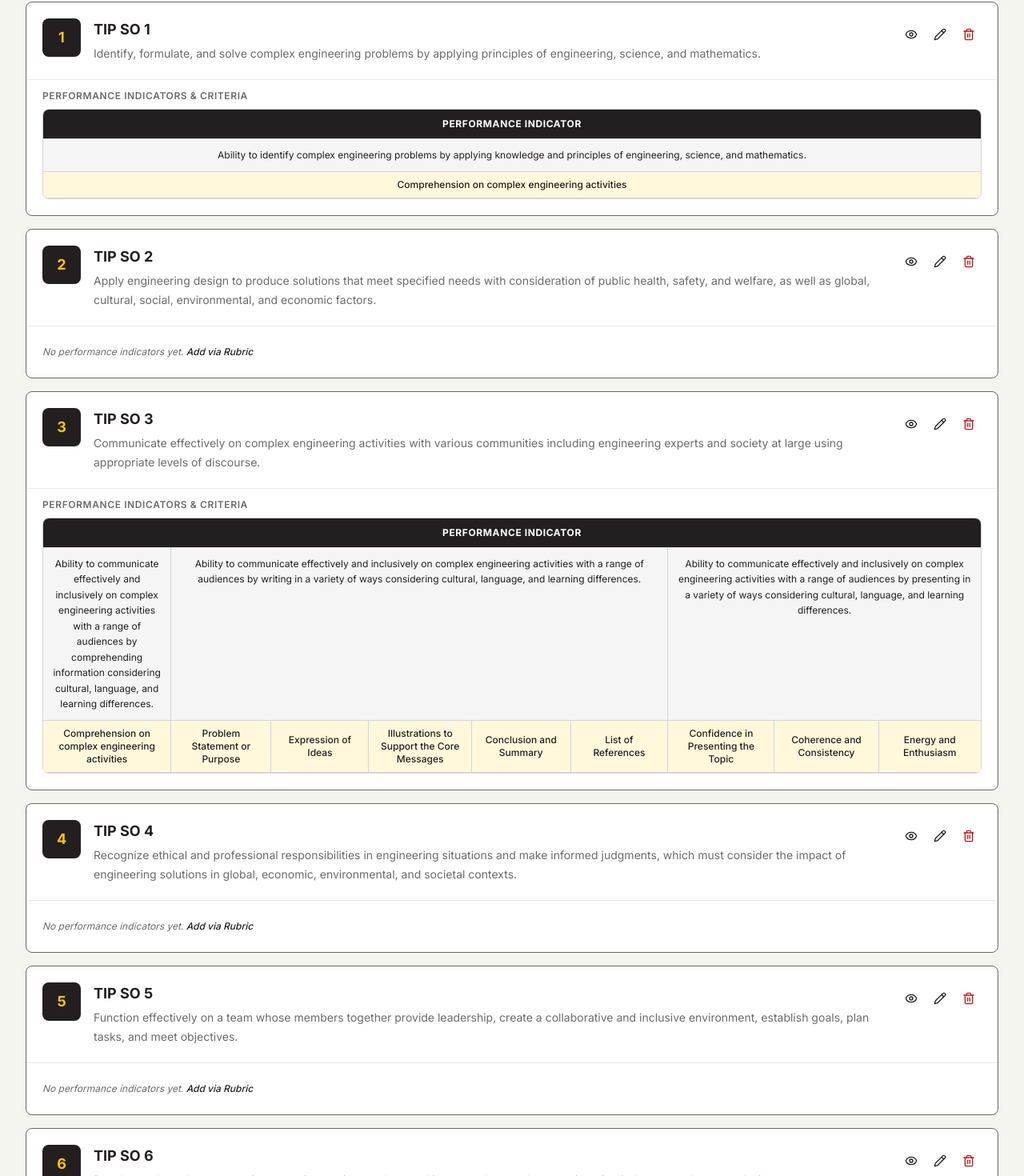
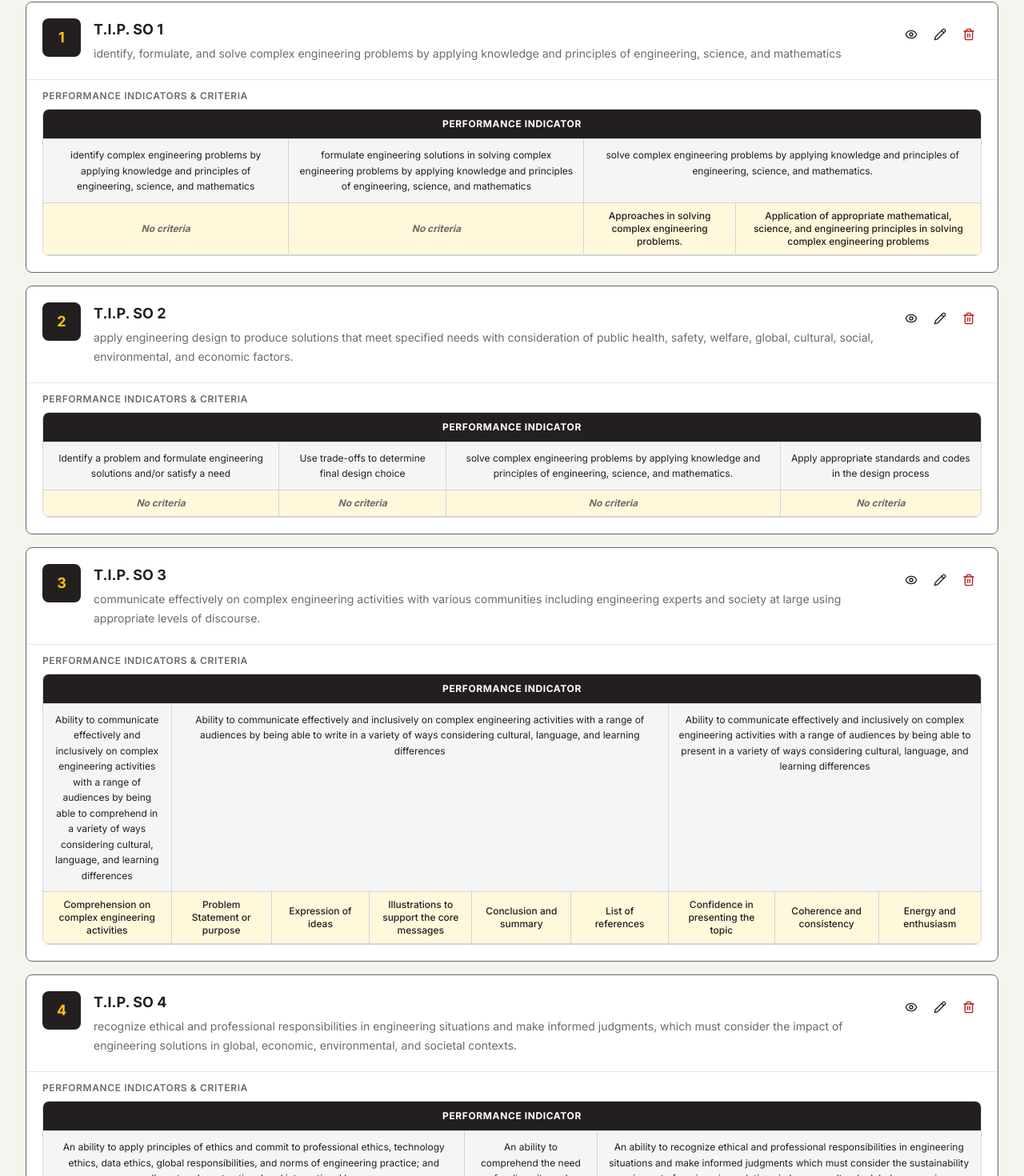
Before and after one commit to mrabaajr/Students-Outcomes-Assessment-System, a React (Vite) app in the folder frontend/: page /programchair/student-outcomes in a window 1280 px wide. Shown: the part 473-1943 px from the top of the page at 80% size. Built offline with nearby package versions, Linux system fonts and the light colour scheme; sample sign-in values are in the browser's storage.

Commit message:
SO population

```diff
--- a/frontend/src/data/studentOutcomes.js
+++ b/frontend/src/data/studentOutcomes.js
@@ -1,78 +1,153 @@
 export const generateId = () => crypto.randomUUID();
+
+const buildCriteria = (criteria = []) =>
+  criteria.map((criterion) => ({
+    id: generateId(),
+    name: criterion,
+  }));
+
+const buildIndicator = (description, criteria = []) => ({
+  id: generateId(),
+  description,
+  criteria: buildCriteria(criteria),
+});
 
 export const initialStudentOutcomes = [
   {
     id: generateId(),
     number: 1,
-    title: "TIP SO 1",
-    description: "Identify, formulate, and solve complex engineering problems by applying principles of engineering, science, and mathematics.",
+    title: "T.I.P. SO 1",
+    description:
+      "identify, formulate, and solve complex engineering problems by applying knowledge and principles of engineering, science, and mathematics",
     indicators: [
-      {
-        id: generateId(),
-        description: "Ability to identify complex engineering problems by applying knowledge and principles of engineering, science, and mathematics.",
-        criteria: [{ id: generateId(), name: "Comprehension on complex engineering activities" }],
-      },
+      buildIndicator(
+        "identify complex engineering problems by applying knowledge and principles of engineering, science, and mathematics"
+      ),
+      buildIndicator(
+        "formulate engineering solutions in solving complex engineering problems by applying knowledge and principles of engineering, science, and mathematics"
+      ),
+      buildIndicator(
+        "solve complex engineering problems by applying knowledge and principles of engineering, science, and mathematics.",
+        [
+          "Approaches in solving complex engineering problems.",
+          "Application of appropriate mathematical, science, and engineering principles in solving complex engineering problems",
+        ]
+      ),
     ],
   },
   {
     id: generateId(),
     number: 2,
-    title: "TIP SO 2",
-    description: "Apply engineering design to produce solutions that meet specified needs with consideration of public health, safety, and welfare, as well as global, cultural, social, environmental, and economic factors.",
-    indicators: [],
+    title: "T.I.P. SO 2",
+    description:
+      "apply engineering design to produce solutions that meet specified needs with consideration of public health, safety, welfare, global, cultural, social, environmental, and economic factors.",
+    indicators: [
+      buildIndicator(
+        "Identify a problem and formulate engineering solutions and/or satisfy a need"
+      ),
+      buildIndicator("Use trade-offs to determine final design choice"),
+      buildIndicator(
+        "solve complex engineering problems by applying knowledge and principles of engineering, science, and mathematics."
+      ),
+      buildIndicator("Apply appropriate standards and codes in the design process"),
+    ],
   },
   {
     id: generateId(),
     number: 3,
-    title: "TIP SO 3",
-    description: "Communicate effectively on complex engineering activities with various communities including engineering experts and society at large using appropriate levels of discourse.",
+    title: "T.I.P. SO 3",
+    description:
+      "communicate effectively on complex engineering activities with various communities including engineering experts and society at large using appropriate levels of discourse.",
     indicators: [
-      {
-        id: generateId(),
-        description: "Ability to communicate effectively and inclusively on complex engineering activities with a range of audiences by comprehending information considering cultural, language, and learning differences.",
-        criteria: [{ id: generateId(), name: "Comprehension on complex engineering activities" }],
-      },
-      {
-        id: generateId(),
-        description: "Ability to communicate effectively and inclusively on complex engineering activities with a range of audiences by writing in a variety of ways considering cultural, language, and learning differences.",
-        criteria: [
-          { id: generateId(), name: "Problem Statement or Purpose" },
-          { id: generateId(), name: "Expression of Ideas" },
-          { id: generateId(), name: "Illustrations to Support the Core Messages" },
-          { id: generateId(), name: "Conclusion and Summary" },
-          { id: generateId(), name: "List of References" },
-        ],
-      },
-      {
-        id: generateId(),
-        description: "Ability to communicate effectively and inclusively on complex engineering activities with a range of audiences by presenting in a variety of ways considering cultural, language, and learning differences.",
-        criteria: [
-          { id: generateId(), name: "Confidence in Presenting the Topic" },
-          { id: generateId(), name: "Coherence and Consistency" },
-          { id: generateId(), name: "Energy and Enthusiasm" },
-        ],
-      },
+      buildIndicator(
+        "Ability to communicate effectively and inclusively on complex engineering activities with a range of audiences by being able to comprehend in a variety of ways considering cultural, language, and learning differences",
+        ["Comprehension on complex engineering activities"]
+      ),
+      buildIndicator(
+        "Ability to communicate effectively and inclusively on complex engineering activities with a range of audiences by being able to write in a variety of ways considering cultural, language, and learning differences",
+        [
+          "Problem Statement or purpose",
+          "Expression of ideas",
+          "Illustrations to support the core messages",
+          "Conclusion and summary",
+          "List of references",
+        ]
+      ),
+      buildIndicator(
+        "Ability to communicate effectively and inclusively on complex engineering activities with a range of audiences by being able to present in a variety of ways considering cultural, language, and learning differences",
+        [
+          "Confidence in presenting the topic",
+          "Coherence and consistency",
+          "Energy and enthusiasm",
+        ]
+      ),
     ],
   },
   {
     id: generateId(),
     number: 4,
-    title: "TIP SO 4",
-    description: "Recognize ethical and professional responsibilities in engineering situations and make informed judgments, which must consider the impact of engineering solutions in global, economic, environmental, and societal contexts.",
-    indicators: [],
+    title: "T.I.P. SO 4",
+    description:
+      "recognize ethical and professional responsibilities in engineering situations and make informed judgments, which must consider the impact of engineering solutions in global, economic, environmental, and societal contexts.",
+    indicators: [
+      buildIndicator(
+        "An ability to apply principles of ethics and commit to professional ethics, technology ethics, data ethics, global responsibilities, and norms of engineering practice; and adhere to relevant national and international laws",
+        [
+          "Apply principles of ethics and comply with professional Ethics, Technology Ethics and Data Ethics.",
+          "Adopt global responsibilities and norms of engineering practice",
+          "Adhere to relevant national and international laws",
+        ]
+      ),
+      buildIndicator("An ability to comprehend the need for diversity and inclusion"),
+      buildIndicator(
+        "An ability to recognize ethical and professional responsibilities in engineering situations and make informed judgments which must consider the sustainability impact of engineering solutions in human, cultural, global, economic, environmental, and societal contexts",
+        [
+          "ability to recognize ethical and professional responsibilities in engineering situations",
+          "ability to make informed judgments which must consider the sustainability impact of engineering solutions in human, cultural, global, economic, environmental, and societal contexts",
+        ]
+      ),
+    ],
   },
   {
     id: generateId(),
     number: 5,
-    title: "TIP SO 5",
-    description: "Function effectively on a team whose members together provide leadership, create a collaborative and inclusive environment, establish goals, plan tasks, and meet objectives.",
-    indicators: [],
+    title: "T.I.P. SO 5",
+    description:
+      "function effectively as an individual member in diverse and inclusive teams and/or leader who provide leadership, create a collaborative and inclusive environment, establish goals, plan tasks, and meet objectives in multi-disciplinary and long-distance settings by applying knowledge of engineering and management principles",
+    indicators: [
+      buildIndicator(
+        "Ability to function effectively as an individual member in diverse and inclusive teams and/or leader who provide leadership"
+      ),
+      buildIndicator("Ability to create a collaborative and inclusive environment"),
+      buildIndicator(
+        "Ability to establish goals, plan tasks, and meet objectives in multi-disciplinary, multicultural, and long-distance setting by applying knowledge of engineering and management principles"
+      ),
+    ],
   },
   {
     id: generateId(),
     number: 6,
-    title: "TIP SO 6",
-    description: "Develop and conduct appropriate experimentation, analyze and interpret data, and use engineering judgment to draw conclusions.",
-    indicators: [],
+    title: "T.I.P. SO 6",
+    description:
+      "develop and conduct appropriate experimentation, analyze and interpret data, and use engineering judgment to draw conclusions",
+    indicators: [
+      buildIndicator("Develop appropriate experimentation"),
+      buildIndicator("Conduct appropriate experimentation"),
+      buildIndicator("Ability to analyze and interpret data"),
+      buildIndicator("Use of engineering judgment to draw conclusions"),
+    ],
+  },
+  {
+    id: generateId(),
+    number: 7,
+    title: "T.I.P. SO 7",
+    description:
+      "acquire and apply new knowledge as needed, using appropriate learning strategies to engage in independent and life-long learning, creativity and adaptability to new and emerging technologies, and critical thinking in the broadest context of technological change.",
+    indicators: [
+      buildIndicator("Acquire and apply new knowledge from outside sources"),
+      buildIndicator("Learn independently"),
+      buildIndicator("Critical thinking in the broadest context of technological change"),
+      buildIndicator("Creativity and adaptability to new and emerging technologies"),
+    ],
   },
 ];
```
Also changed, not shown: 2 other files (tests, documents, lock files or other folders).
